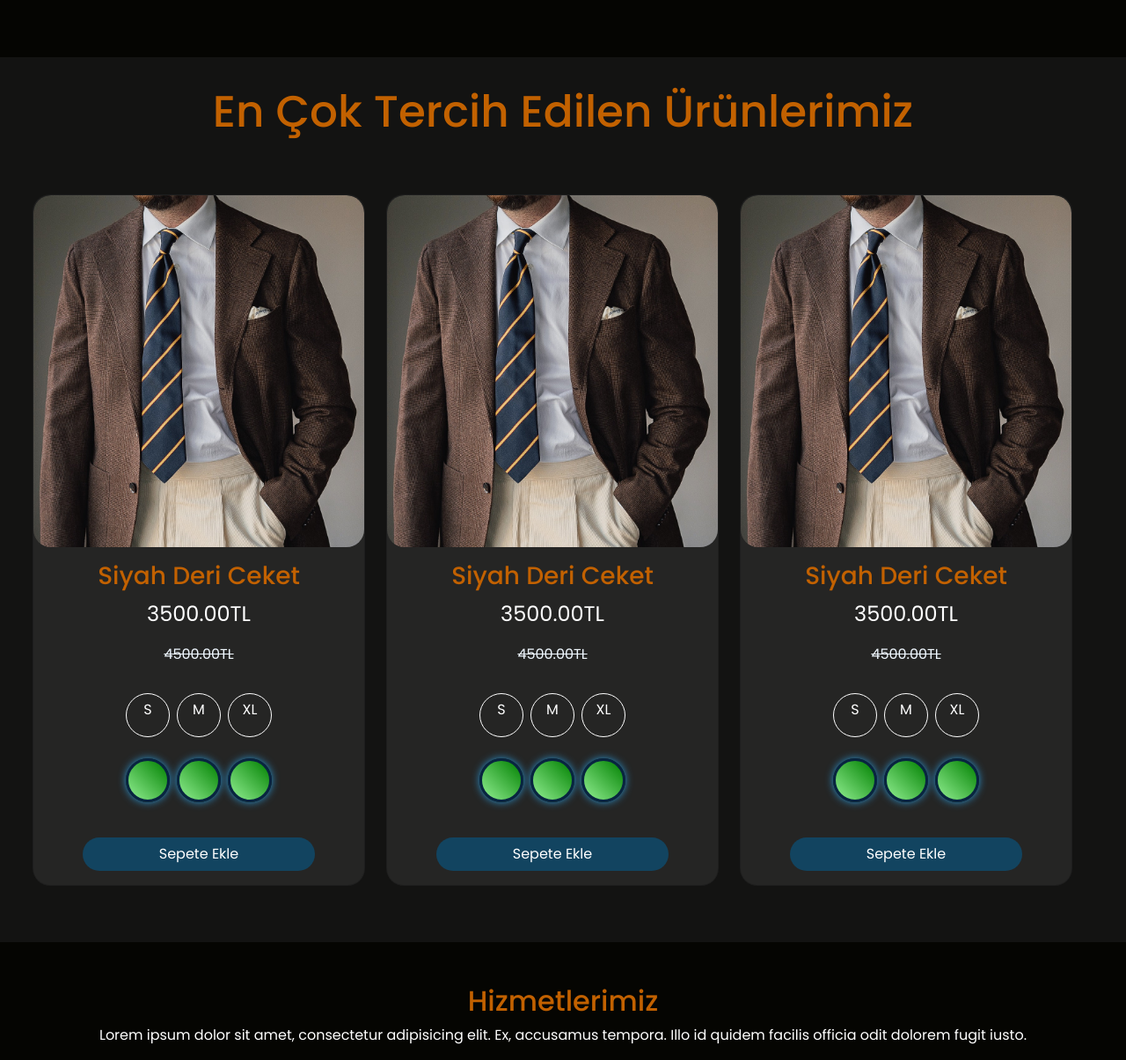
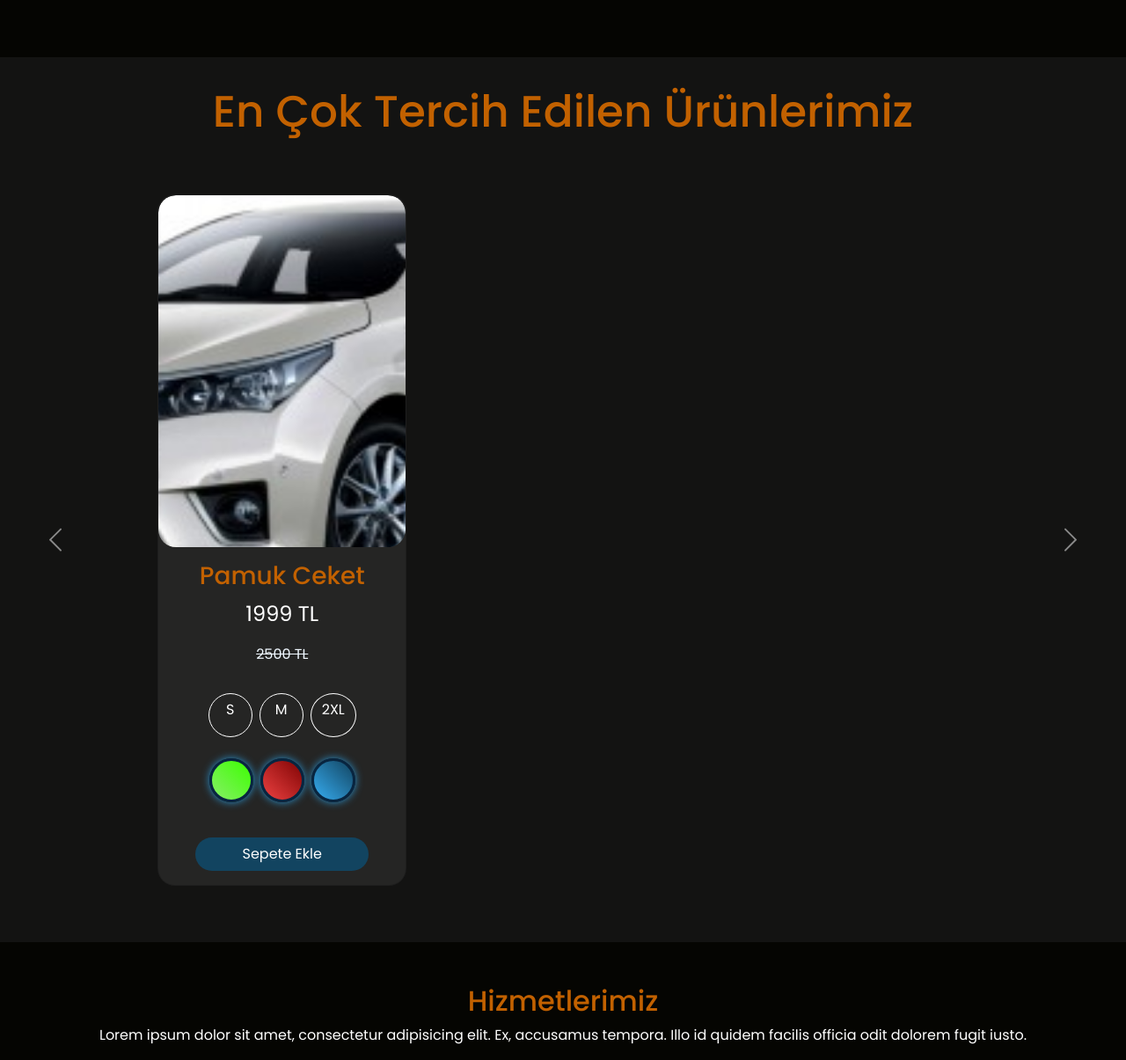
Before and after one commit to MustafaKayra/TobWEAR, a Django app: page / in a window 1280 px wide; the page is wider, and only the part inside the window is pictured. Shown: the part 1582-2787 px from the top of that part at 88% size. Run offline with Django 5.2, Linux system fonts and the light colour scheme; data comes from the database, SQL or seed files in the repository; both versions use the stored data as it was after the commit; grey boxes labelled with a size stand in for pictures from a placeholder-image service; some libraries are stand-ins or nearby versions.

Commit message:
Ürün kartlarına sepete ekleme özelliği eklendi

```diff
--- a/shop/views.py
+++ b/shop/views.py
@@ -3,7 +3,17 @@
 import json
 
 def index(request):
-    return render(request,"index.html")
+    mostratedproducts1 = Product.objects.filter().order_by("name")[:3]
+    mostratedproducts2 = Product.objects.filter().order_by("discounted")[:3]
+    mostratedproducts3 = Product.objects.filter().order_by("price")[:3]
+
+    context = {
+        "mostratedproducts1": mostratedproducts1,
+        "mostratedproducts2": mostratedproducts2,
+        "mostratedproducts3": mostratedproducts3
+    }
+
+    return render(request,"index.html",context)
 
 def about(request):
     return render(request,"about.html")
@@ -17,24 +27,47 @@
             data = json.loads(request.body)
         except json.JSONDecodeError:
             data = {}
-        category_name = data.get("category")
-        minprice = data.get("minimumPriceValue")
-        maxprice = data.get("maximumPriceValue")
-        print("Fiyat Filtre Değerleri: ",minprice, maxprice)
+
+        if "category" in data or "minimumPriceValue" in data or "maximumPriceValue" in data:
+            category_name = data.get("category")
+            minprice = data.get("minimumPriceValue")
+            maxprice = data.get("maximumPriceValue")
+            print("Fiyat Filtre Değerleri: ",minprice, maxprice)
 
 
-        if category_name:
-            productobjects = productobjects.filter(category__name=category_name)
-            print(productobjects)
-            print("Kategori Filtresi Çalıştı")
+            if category_name:
+                productobjects = productobjects.filter(category__name=category_name)
+                print(productobjects)
+                print("Kategori Filtresi Çalıştı")
 
-        if minprice:
-            print("Minprice kontrolü")
-            productobjects = productobjects.filter(price__gte=minprice, category__name=category_name)
+            if minprice:
+                print("Minprice kontrolü")
+                productobjects = productobjects.filter(price__gte=minprice, category__name=category_name)
 
-        if maxprice:
-            print("Maxprice kontrolü")
-            productobjects = productobjects.filter(price__lte=maxprice, category__name=category_name)
+            if maxprice:
+                print("Maxprice kontrolü")
+                productobjects = productobjects.filter(price__lte=maxprice, category__name=category_name)
+
+        elif "productId" in data:
+            data = json.loads(request.body)
+            productId = data.get("productId")
+            colorname = data.get("color")
+            sizename = data.get("size")
+
+            color = ProductColor.objects.get(color=colorname)
+            size = ProductSize.objects.get(size=sizename)
+            product = Product.objects.get(id=productId)
+            neworder = OrderItem.objects.create(product=product, color=color, size=size, amount=1)
+            print("Yeni Sipariş:", neworder)
+
+            if ShoppingCard.objects.get(customer=request.user):
+                card = ShoppingCard.objects.get(customer=request.user)
+                card.orders.add(neworder)
+                print("Ürün Eklendi")
+            else:
+                newcard = ShoppingCard.objects.create(customer=request.user)
+                newcard.orders.add(neworder)
+                print("Ürün Yeni Sepete Eklendi")
 
         return render(request, "partials/product_list.html", {
             "productobjects": productobjects
--- a/static/css/style.css
+++ b/static/css/style.css
@@ -1725,3 +1725,11 @@
     background: none;
     border: none;
 }
+
+.carddetail-addbasket {
+
+}
+
+.carddetail-addbasket:hover {
+
+}
--- a/static/js/main.js
+++ b/static/js/main.js
@@ -36,6 +36,8 @@
 const amountSaveButton = document.querySelectorAll(".product-info-save")
 const orderDeleteButton = document.querySelectorAll(".product-info-trash")
 const basketOrderDeleteButton = document.querySelectorAll(".basket-info-delete")
+
+const cardAddBasketButton = document.querySelectorAll(".carddetail-addbasket")
 
 
 if (imageAnimation1 && imageAnimation2) {
@@ -408,3 +410,36 @@
         })
     })
 }
+
+
+if (cardAddBasketButton) {
+    cardAddBasketButton.forEach((btn) => {
+        btn.addEventListener("click", () => {
+            let productId = btn.getAttribute("value")
+
+            const selectedColor = document.querySelector('input[name="color"]:checked');
+            const color = selectedColor.value
+
+            const selectedSize = document.querySelector('input[name="size"]:checked')
+            const size = selectedSize.value
+
+            fetch("/products/", {
+                method: "POST",
+                headers: {
+                    "Content-Type": "application/json",
+                    "X-CSRFToken": csrftoken,
+                },
+                body: JSON.stringify({
+                    productId: productId,
+                    color: color,
+                    size: size
+                })
+            })
+            .then(response => {
+                if (response.ok) {
+                    window.location.reload()
+                }
+            })
+        })
+    })
+}
--- a/templates/index.html
+++ b/templates/index.html
@@ -102,139 +102,113 @@
                 <div class="carousel-inner">
                     <div class="carousel-item active">
                         <div class="row w-100 carousel-row mr-0 ml-0">
+                            {% for product in mostratedproducts1 %}
                             <div class="col-md-4 mb-5 mt-5">
                                 <div class="card" id="carousel-card">
                                     <div class="image-container">
-                                        <img src="{% static 'images/Aklasu_Journal_-_Last_Minute_Adjustments-1.jpg' %}" class="img-fluid" id="carousel-image"><span><button class="btn favorite-button"><i class="fa-solid fa-heart favorite-icon"></i></button></span>
+                                        <img src="{{ product.images.first.images.url }}" class="img-fluid" id="carousel-image"><span><button class="btn favorite-button"><i class="fa-solid fa-heart favorite-icon"></i></button></span>
                                     </div>
 
                                     <div class="product-detail-container py-3 d-flex flex-column justify-content-center">
-                                        <h3 class="text-center px-3" id="product-detail-title">Siyah Deri Ceket</h3>
-                                        <p class="text-center text-white px-3 fs-4">3500.00TL</p>
-                                        <span class="fs-6 text-center" id="product-detail-span">4500.00TL</span>
+                                        <h3 class="text-center px-3" id="product-detail-title">{{ product.name }}</h3>
+                                        <p class="text-center text-white px-3 fs-4">{{ product.discounted }} TL</p>
+                                        <span class="fs-6 text-center" id="product-detail-span">{{ product.price }} TL</span>
                                     </div>
 
                                     <div class="shopping-container d-flex justify-content-center my-3">
-                                        <input type="radio" class="btn-check" name="size" id="size-s1" autocomplete="off">
-                                        <label class="btn btn-outline-primary sizebutton mx-1 mb-2" for="size-s1">S</label>
-
-                                        <input type="radio" class="btn-check" name="size" id="size-m1" autocomplete="off">
-                                        <label class="btn btn-outline-primary sizebutton mx-1 mb-2" for="size-m1">M</label>
-
-                                        <input type="radio" class="btn-check" name="size" id="size-xl1" autocomplete="off">
-                                        <label class="btn btn-outline-primary sizebutton mx-1 mb-2" for="size-xl1">XL</label>
+                                    {% for size in product.sizes.all %}
+                                        <input type="radio" class="btn-check" name="size" id="size-{{ forloop.counter }}-{{ product.id }}" autocomplete="off" value="{{ size.size }}">
+                                        <label class="btn btn-outline-primary sizebutton mx-1 mb-2" for="size-{{ forloop.counter }}-{{ product.id }}">{{ size }}</label>
+                                    {% endfor %}
                                     </div>
 
                                     <div class="shopping-container d-flex justify-content-center">
-                                        <input type="radio" class="btn-check" name="color" id="color-{{ forloop.counter }}-{{ product.id }}" autocomplete="off" value="{{ color }}">
-                                        <label class="btn btn-outline-primary partialdetail-colorbutton mx-1 mb-4" for="color-{{ forloop.counter }}-{{ product.id }}" style="background: linear-gradient(45deg, #90ee90, #008000);"></label>
-
-                                        <input type="radio" class="btn-check" name="color" id="color-{{ forloop.counter }}-{{ product.id }}" autocomplete="off" value="{{ color }}">
-                                        <label class="btn btn-outline-primary partialdetail-colorbutton mx-1 mb-4" for="color-{{ forloop.counter }}-{{ product.id }}" style="background: linear-gradient(45deg, #90ee90, #008000);"></label>
-
-                                        <input type="radio" class="btn-check" name="color" id="color-{{ forloop.counter }}-{{ product.id }}" autocomplete="off" value="{{ color }}">
-                                        <label class="btn btn-outline-primary partialdetail-colorbutton mx-1 mb-4" for="color-{{ forloop.counter }}-{{ product.id }}" style="background: linear-gradient(45deg, #90ee90, #008000);"></label>
+                                    {% for color in product.colors.all %}
+                                        <input type="radio" class="btn-check" name="color" id="color-{{ forloop.counter }}-{{ product.id }}" autocomplete="off" value="{{ color.color }}">
+                                        <label class="btn btn-outline-primary partialdetail-colorbutton mx-1 mb-4" for="color-{{ forloop.counter }}-{{ product.id }}" style="background: linear-gradient(45deg, {{ color.code }}, {{ color.code2 }});"></label>
+                                    {% endfor %}
                                     </div>
 
                                     <div class="shopping-button d-flex justify-content-center my-3">
-                                        <button class="btn">Sepete Ekle</button>
+                                        <button class="btn carddetail-addbasket" value="{{ product.id }}">Sepete Ekle</button>
                                     </div>
                                 </div>
                             </div>
-
+                            {% endfor %}
+                        </div>
+                    </div>
+                    <div class="carousel-item">
+                        <div class="row w-100 carousel-row mr-0 ml-0">
+                            {% for product in mostratedproducts2 %}
                             <div class="col-md-4 mb-5 mt-5">
                                 <div class="card" id="carousel-card">
                                     <div class="image-container">
-                                        <img src="{% static 'images/Aklasu_Journal_-_Last_Minute_Adjustments-1.jpg' %}" class="img-fluid" id="carousel-image"><span><button class="btn favorite-button"><i class="fa-solid fa-heart favorite-icon"></i></button></span>
+                                        <img src="{{ product.images.first.images.url }}" class="img-fluid" id="carousel-image"><span><button class="btn favorite-button"><i class="fa-solid fa-heart favorite-icon"></i></button></span>
                                     </div>
 
                                     <div class="product-detail-container py-3 d-flex flex-column justify-content-center">
-                                        <h3 class="text-center px-3" id="product-detail-title">Siyah Deri Ceket</h3>
-                                        <p class="text-center text-white px-3 fs-4">3500.00TL</p>
-                                        <span class="fs-6 text-center" id="product-detail-span">4500.00TL</span>
+                                        <h3 class="text-center px-3" id="product-detail-title">{{ product.name }}</h3>
+                                        <p class="text-center text-white px-3 fs-4">{{ product.discounted }} TL</p>
+                                        <span class="fs-6 text-center" id="product-detail-span">{{ product.price }} TL</span>
                                     </div>
 
                                     <div class="shopping-container d-flex justify-content-center my-3">
-                                        <input type="radio" class="btn-check" name="size" id="size-s2" autocomplete="off">
-                                        <label class="btn btn-outline-primary sizebutton mx-1 mb-2" for="size-s2">S</label>
-
-                                        <input type="radio" class="btn-check" name="size" id="size-m2" autocomplete="off">
-                                        <label class="btn btn-outline-primary sizebutton mx-1 mb-2" for="size-m2">M</label>
-
-                                        <input type="radio" class="btn-check" name="size" id="size-xl2" autocomplete="off">
-                                        <label class="btn btn-outline-primary sizebutton mx-1 mb-2" for="size-xl2">XL</label>
+                                    {% for size in product.sizes.all %}
+                                        <input type="radio" class="btn-check" name="size" id="size-{{ forloop.counter }}-{{ product.id }}" autocomplete="off" value="{{ size.size }}">
+                                        <label class="btn btn-outline-primary sizebutton mx-1 mb-2" for="size-{{ forloop.counter }}-{{ product.id }}">{{ size }}</label>
+                                    {% endfor %}
                                     </div>
 
                                     <div class="shopping-container d-flex justify-content-center">
-                                        <input type="radio" class="btn-check" name="color" id="color-{{ forloop.counter }}-{{ product.id }}" autocomplete="off" value="{{ color }}">
-                                        <label class="btn btn-outline-primary partialdetail-colorbutton mx-1 mb-4" for="color-{{ forloop.counter }}-{{ product.id }}" style="background: linear-gradient(45deg, #90ee90, #008000);"></label>
-
-                                        <input type="radio" class="btn-check" name="color" id="color-{{ forloop.counter }}-{{ product.id }}" autocomplete="off" value="{{ color }}">
-                                        <label class="btn btn-outline-primary partialdetail-colorbutton mx-1 mb-4" for="color-{{ forloop.counter }}-{{ product.id }}" style="background: linear-gradient(45deg, #90ee90, #008000);"></label>
-
-                                        <input type="radio" class="btn-check" name="color" id="color-{{ forloop.counter }}-{{ product.id }}" autocomplete="off" value="{{ color }}">
-                                        <label class="btn btn-outline-primary partialdetail-colorbutton mx-1 mb-4" for="color-{{ forloop.counter }}-{{ product.id }}" style="background: linear-gradient(45deg, #90ee90, #008000);"></label>
+                                    {% for color in product.colors.all %}
+                                        <input type="radio" class="btn-check" name="color" id="color-{{ forloop.counter }}-{{ product.id }}" autocomplete="off" value="{{ color.color }}">
+                                        <label class="btn btn-outline-primary partialdetail-colorbutton mx-1 mb-4" for="color-{{ forloop.counter }}-{{ product.id }}" style="background: linear-gradient(45deg, {{ color.code }}, {{ color.code2 }});"></label>
+                                    {% endfor %}
                                     </div>
 
                                     <div class="shopping-button d-flex justify-content-center my-3">
-                                        <button class="btn">Sepete Ekle</button>
+                                        <button class="btn carddetail-addbasket" value="{{ product.id }}">Sepete Ekle</button>
                                     </div>
                                 </div>
                             </div>
-
+                            {% endfor %}
+                        </div>
+                    </div>
+                    <div class="carousel-item">
+                        <div class="row w-100 carousel-row mr-0 ml-0">
+                            {% for product in mostratedproducts3 %}
                             <div class="col-md-4 mb-5 mt-5">
                                 <div class="card" id="carousel-card">
                                     <div class="image-container">
-                                        <img src="{% static 'images/Aklasu_Journal_-_Last_Minute_Adjustments-1.jpg' %}" class="img-fluid" id="carousel-image"><span><button class="btn favorite-button"><i class="fa-solid fa-heart favorite-icon"></i></button></span>
+                                        <img src="{{ product.images.first.images.url }}" class="img-fluid" id="carousel-image"><span><button class="btn favorite-button"><i class="fa-solid fa-heart favorite-icon"></i></button></span>
                                     </div>
 
                                     <div class="product-detail-container py-3 d-flex flex-column justify-content-center">
-                                        <h3 class="text-center px-3" id="product-detail-title">Siyah Deri Ceket</h3>
-                                        <p class="text-center text-white px-3 fs-4">3500.00TL</p>
-                                        <span class="fs-6 text-center" id="product-detail-span">4500.00TL</span>
+                                        <h3 class="text-center px-3" id="product-detail-title">{{ product.name }}</h3>
+                                        <p class="text-center text-white px-3 fs-4">{{ product.discounted }} TL</p>
+                                        <span class="fs-6 text-center" id="product-detail-span">{{ product.price }} TL</span>
                                     </div>
 
                                     <div class="shopping-container d-flex justify-content-center my-3">
-                                        <input type="radio" class="btn-check" name="size" id="size-s3" autocomplete="off">
-                                        <label class="btn btn-outline-primary sizebutton mx-1 mb-2" for="size-s3">S</label>
-
-                                        <input type="radio" class="btn-check" name="size" id="size-m3" autocomplete="off">
-                                        <label class="btn btn-outline-primary sizebutton mx-1 mb-2" for="size-m3">M</label>
-
-                                        <input type="radio" class="btn-check" name="size" id="size-xl3" autocomplete="off">
-                                        <label class="btn btn-outline-primary sizebutton mx-1 mb-2" for="size-xl3">XL</label>
+                                    {% for size in product.sizes.all %}
+                                        <input type="radio" class="btn-check" name="size" id="size-{{ forloop.counter }}-{{ product.id }}" autocomplete="off" value="{{ size.size }}">
+                                        <label class="btn btn-outline-primary sizebutton mx-1 mb-2" for="size-{{ forloop.counter }}-{{ product.id }}">{{ size }}</label>
+                                    {% endfor %}
                                     </div>
 
                                     <div class="shopping-container d-flex justify-content-center">
-                                        <input type="radio" class="btn-check" name="color" id="color-{{ forloop.counter }}-{{ product.id }}" autocomplete="off" value="{{ color }}">
-                                        <label class="btn btn-outline-primary partialdetail-colorbutton mx-1 mb-4" for="color-{{ forloop.counter }}-{{ product.id }}" style="background: linear-gradient(45deg, #90ee90, #008000);"></label>
-
-                                        <input type="radio" class="btn-check" name="color" id="color-{{ forloop.counter }}-{{ product.id }}" autocomplete="off" value="{{ color }}">
-                                        <label class="btn btn-outline-primary partialdetail-colorbutton mx-1 mb-4" for="color-{{ forloop.counter }}-{{ product.id }}" style="background: linear-gradient(45deg, #90ee90, #008000);"></label>
-
-                                        <input type="radio" class="btn-check" name="color" id="color-{{ forloop.counter }}-{{ product.id }}" autocomplete="off" value="{{ color }}">
-                                        <label class="btn btn-outline-primary partialdetail-colorbutton mx-1 mb-4" for="color-{{ forloop.counter }}-{{ product.id }}" style="background: linear-gradient(45deg, #90ee90, #008000);"></label>
+                                    {% for color in product.colors.all %}
+                                        <input type="radio" class="btn-check" name="color" id="color-{{ forloop.counter }}-{{ product.id }}" autocomplete="off" value="{{ color.color }}">
+                                        <label class="btn btn-outline-primary partialdetail-colorbutton mx-1 mb-4" for="color-{{ forloop.counter }}-{{ product.id }}" style="background: linear-gradient(45deg, {{ color.code }}, {{ color.code2 }});"></label>
+                                    {% endfor %}
                                     </div>
 
                                     <div class="shopping-button d-flex justify-content-center my-3">
-                                        <button class="btn">Sepete Ekle</button>
+                                        <button class="btn carddetail-addbasket" value="{{ product.id }}">Sepete Ekle</button>
                                     </div>
                                 </div>
                             </div>
-                        </div>
-                    </div>
-                    <div class="carousel-item">
-                        <div class="card">
-                            <div class="card-item">
-                                <p>selam</p>
-                            </div>
-                        </div>
-                    </div>
-                    <div class="carousel-item">
-                        <div class="card">
-                            <div class="card-item">
-                                <p>selam</p>
-                            </div>
+                            {% endfor %}
                         </div>
                     </div>
                 </div>
@@ -473,7 +447,7 @@
     </footer>
 
 
-
+    <script src="{% static 'js/main.js' %}"></script>
     <script src="{% static 'js/bootstrap.bundle.min.js' %}"></script>
 </body>
 </html>
--- a/templates/partials/product_list.html
+++ b/templates/partials/product_list.html
@@ -17,20 +17,20 @@
 
             <div class="shopping-container d-flex justify-content-center my-3">
                 {% for size in product.sizes.all %}
-                <input type="radio" class="btn-check" name="size" id="size-{{ forloop.counter }}-{{ product.id }}" autocomplete="off" value="{{ size }}">
+                <input type="radio" class="btn-check" name="size" id="size-{{ forloop.counter }}-{{ product.id }}" autocomplete="off" value="{{ size.size }}">
                 <label class="btn btn-outline-primary sizebutton mx-1 mb-2" for="size-{{ forloop.counter }}-{{ product.id }}">{{ size }}</label>
                 {% endfor %}
             </div>
 
             <div class="shopping-container d-flex justify-content-center">
                 {% for color in product.colors.all %}
-                <input type="radio" class="btn-check" name="color" id="color-{{ forloop.counter }}-{{ product.id }}" autocomplete="off" value="{{ color }}">
+                <input type="radio" class="btn-check" name="color" id="color-{{ forloop.counter }}-{{ product.id }}" autocomplete="off" value="{{ color.color }}">
                 <label class="btn btn-outline-primary partialdetail-colorbutton mx-1 mb-4" for="color-{{ forloop.counter }}-{{ product.id }}" style="background: linear-gradient(45deg, {{ color.code }}, {{ color.code2 }});"></label>
                 {% endfor %}
             </div>
 
             <div class="shopping-button d-flex justify-content-center my-3">
-                <button class="btn">Sepete Ekle</button>
+                <button class="btn carddetail-addbasket" value="{{ product.id }}">Sepete Ekle</button>
             </div>
         </div>
     </div>
```
Also changed, not shown: templates/productdetail.html (+5 -5 lines), db.sqlite3.
